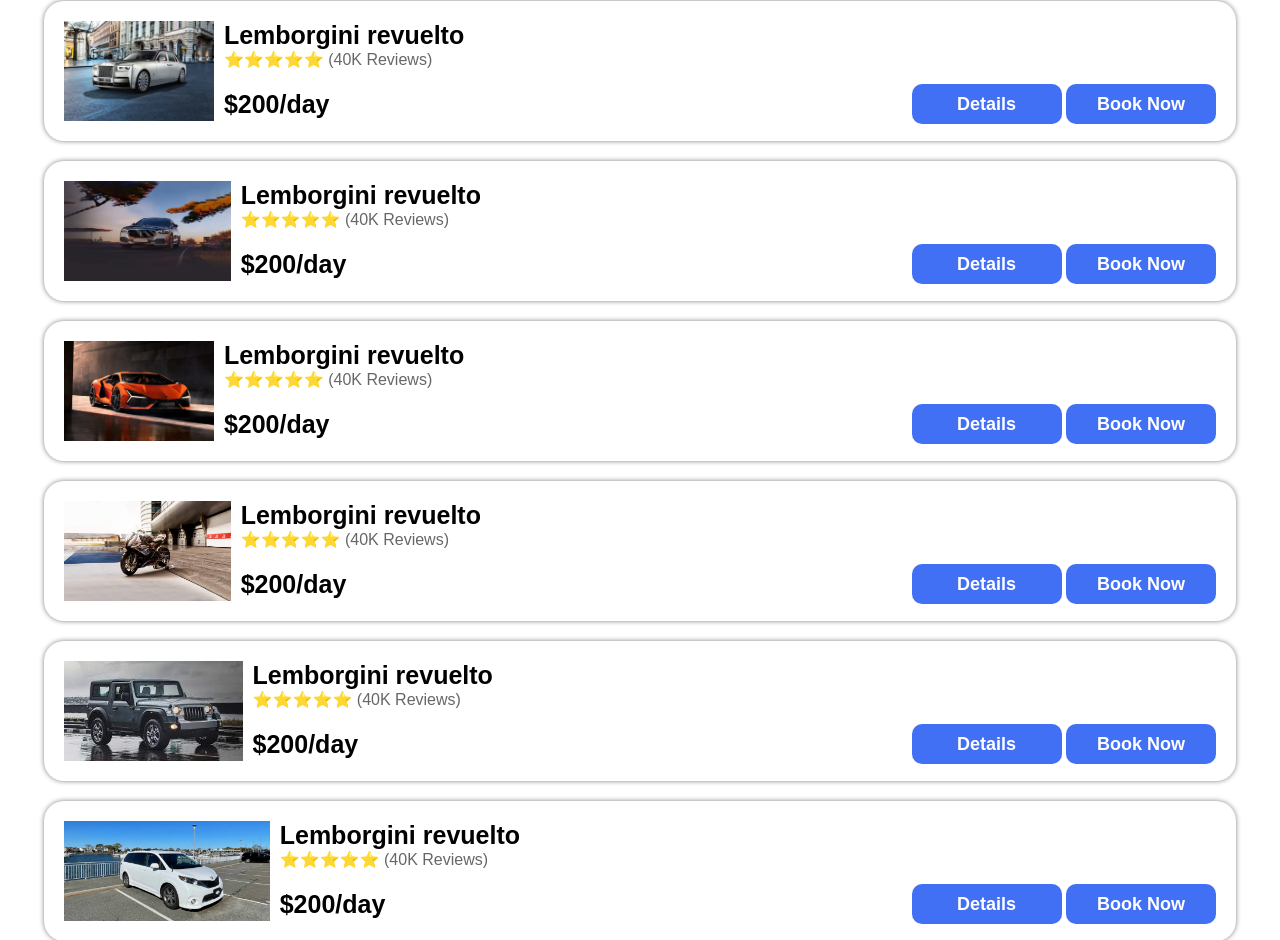
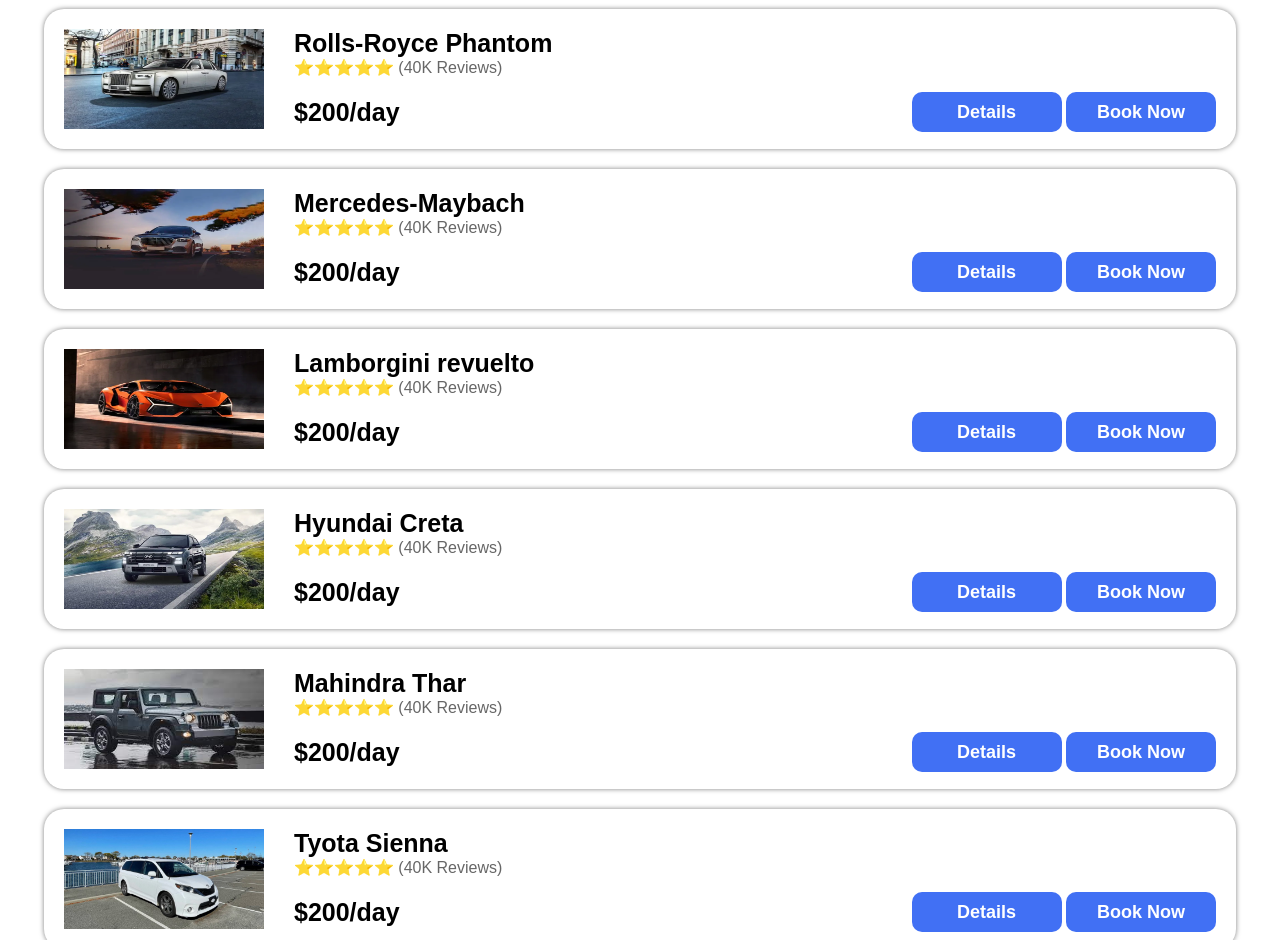
Before and after one commit to NijeshShtha/project123, a plain HTML site: page rentcar.html in a window 1280 px wide. Shown: the part 146-1086 px from the top of the page. Drawn offline with Linux system fonts and the light colour scheme.

Commit message:
just hawa

```diff
--- a/home.css
+++ b/home.css
@@ -301,6 +301,9 @@
     height: 35px;
     width: 100px;
 }
+.car-sec .main-sec .box img{
+    height: 200px;
+}
 
 #view-btn{
     display: flex;
--- a/rentcar.css
+++ b/rentcar.css
@@ -5,8 +5,12 @@
 }
 
 .light{
-    background-color: white;
+    background-color: rgb(197, 102, 102);
     color: black;
+}
+.dark{
+    background-color: black;
+    color: white;
 }
 .nav {
     display: flex;
@@ -93,6 +97,7 @@
 .header-title{
     margin: 20px 20px 20px;
     text-align: center;
+    font-size: 40px;
 }
 .light {
 	background-color: white;
@@ -108,6 +113,7 @@
     justify-content: center;
     text-align: center;
     align-items: center;
+    margin-right: 10px;
 }
 .product{
     display: flex;
@@ -143,6 +149,8 @@
 }
 .product-left img{
     height: 100%;
+    width: 200px;
+    margin-right: 20px;
 }
 
 .product-right{
@@ -168,7 +176,6 @@
 .price span{
     font-size: 25px;
     font-weight: bolder;
-
 }
 
 .buttons button{
--- a/rentcar.html
+++ b/rentcar.html
@@ -50,7 +50,7 @@
                     <img src="img/Rolls-Royce_Phantomjpg.webp">
                 </div>
                 <div class="product-right">
-                    <span class="title">Lemborgini revuelto</span>
+                    <span class="title">Rolls-Royce Phantom</span>
                     <p>
                         <span>
                             ⭐⭐⭐⭐⭐
@@ -79,7 +79,7 @@
                     <img src="img/Mercedes-Maybach_S-Class.jpg" alt="">
                 </div>
                 <div class="product-right">
-                    <span class="title">Lemborgini revuelto</span>
+                    <span class="title">Mercedes-Maybach</span>
                     <p>
                         <span>
                             ⭐⭐⭐⭐⭐
@@ -108,7 +108,7 @@
                     <img src="img/Lamborghini_Revuelto.jpg" alt="">
                 </div>
                 <div class="product-right">
-                    <span class="title">Lemborgini revuelto</span>
+                    <span class="title">Lamborgini revuelto</span>
                     <p>
                         <span>
                             ⭐⭐⭐⭐⭐
@@ -134,10 +134,10 @@
             <div class="product">
                 <div class="product-left">
 
-                    <img src="img/bmw.jpg" alt="">
+                    <img src="img/Hyundai_Creta.jpg" alt="">
                 </div>
                 <div class="product-right">
-                    <span class="title">Lemborgini revuelto</span>
+                    <span class="title">Hyundai Creta</span>
                     <p>
                         <span>
                             ⭐⭐⭐⭐⭐
@@ -166,7 +166,7 @@
                     <img src="img/thAR.JPG" alt="">
                 </div>
                 <div class="product-right">
-                    <span class="title">Lemborgini revuelto</span>
+                    <span class="title">Mahindra Thar</span>
                     <p>
                         <span>
                             ⭐⭐⭐⭐⭐
@@ -195,7 +195,7 @@
                     <img src="img/Toyota_Sienna.jpg" alt="">
                 </div>
                 <div class="product-right">
-                    <span class="title">Lemborgini revuelto</span>
+                    <span class="title">Tyota Sienna</span>
                     <p>
                         <span>
                             ⭐⭐⭐⭐⭐
@@ -233,6 +233,6 @@
             <a href="/">Privacy Policy</a>
         </div>
     </footer>
+    <script src="setting.js"></script>
 </body>
-<script src="setting.js"></script>
 </html>
--- a/setting.js
+++ b/setting.js
@@ -10,7 +10,7 @@ change.addEventListener("click",() =>{
     else{
         img.src = "img/d-l mode2.png";
     }
-    if(Mode==="light"){
+    if(Mode ==="light"){
         Mode = "dark";
         body.classList.add("dark");
         body.classList.remove("light");
```
Also changed, not shown: img/padlock.png (deleted), img/profile.png (deleted), img/viber.png (deleted).
